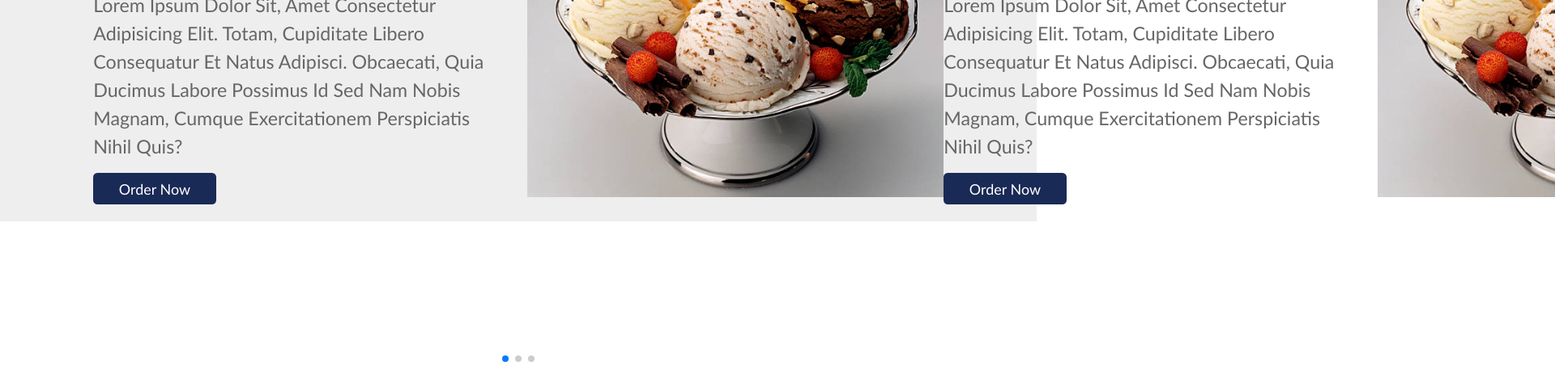
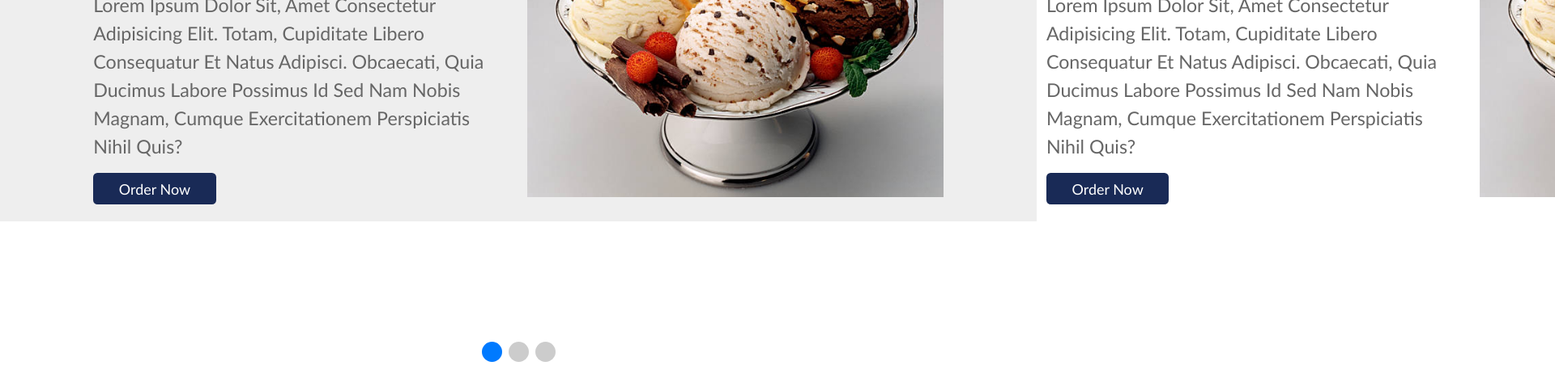
Before and after one commit to shankkarpal46/icecream-frontend, a plain HTML site: page index.html in a window 1280 px wide. Shown: the part 342-800 px from the top of the page at 81% size, 1920 px wide, since content can reach past the window. Drawn offline with nearby package versions, Linux system fonts and the light colour scheme.

Commit message:
second commit

```diff
--- a/style.css
+++ b/style.css
@@ -96,11 +96,11 @@ section:nth-child(even){
     flex-wrap: wrap;
     gap: 2rem;
     padding-top: 9rem;
+    margin-right: 12rem;
 }
 
 .home .home-slider .slide .content{
     flex: 1 1 45rem;
-
 }
 
 .home .home-slider .slide .image{
@@ -138,6 +138,27 @@ section:nth-child(even){
     border-radius: .5rem;
     cursor: pointer;
     padding: .8rem 3rem;
+}
+
+.swiper-pagination-bullet{
+    width: 30px;
+    height: 30px;
+    text-align: center;
+    line-height: 5px;
+    font-size: 15px;
+    opacity: 1;
+    background: rgba(0,0,0,.2);
+    color: #fff;
+    padding-left: 10px;
+    padding-right: 15px;
+    padding-top: 10px;
+    padding-bottom: 15px;
+}
+
+.swiper-pagination-bullet-active{
+    color: #fff;
+    background: #007aff;
+
 }
 
 /* code for repsonsive  */
```
Also changed, not shown: index.html (+3 -3 lines).
